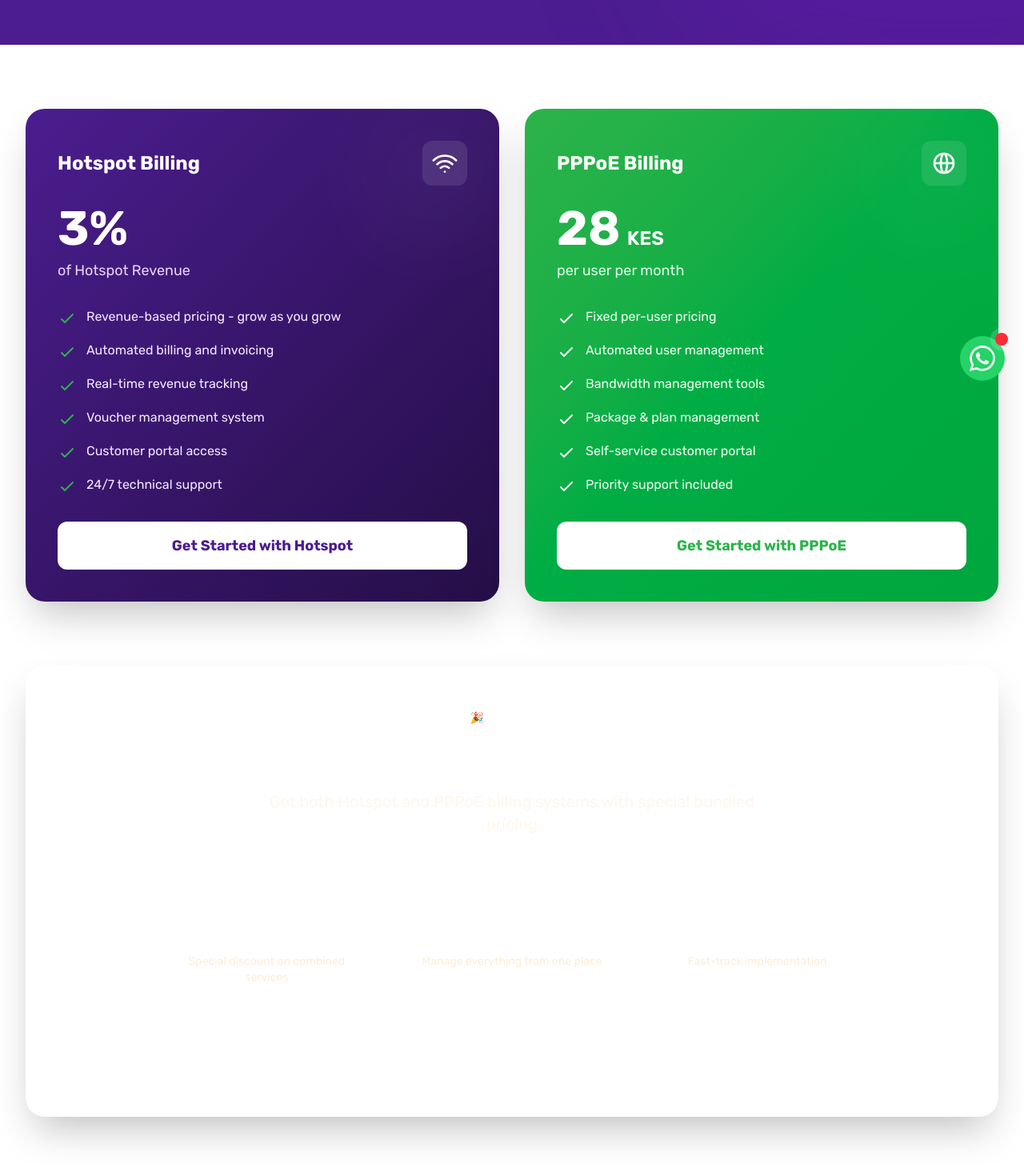
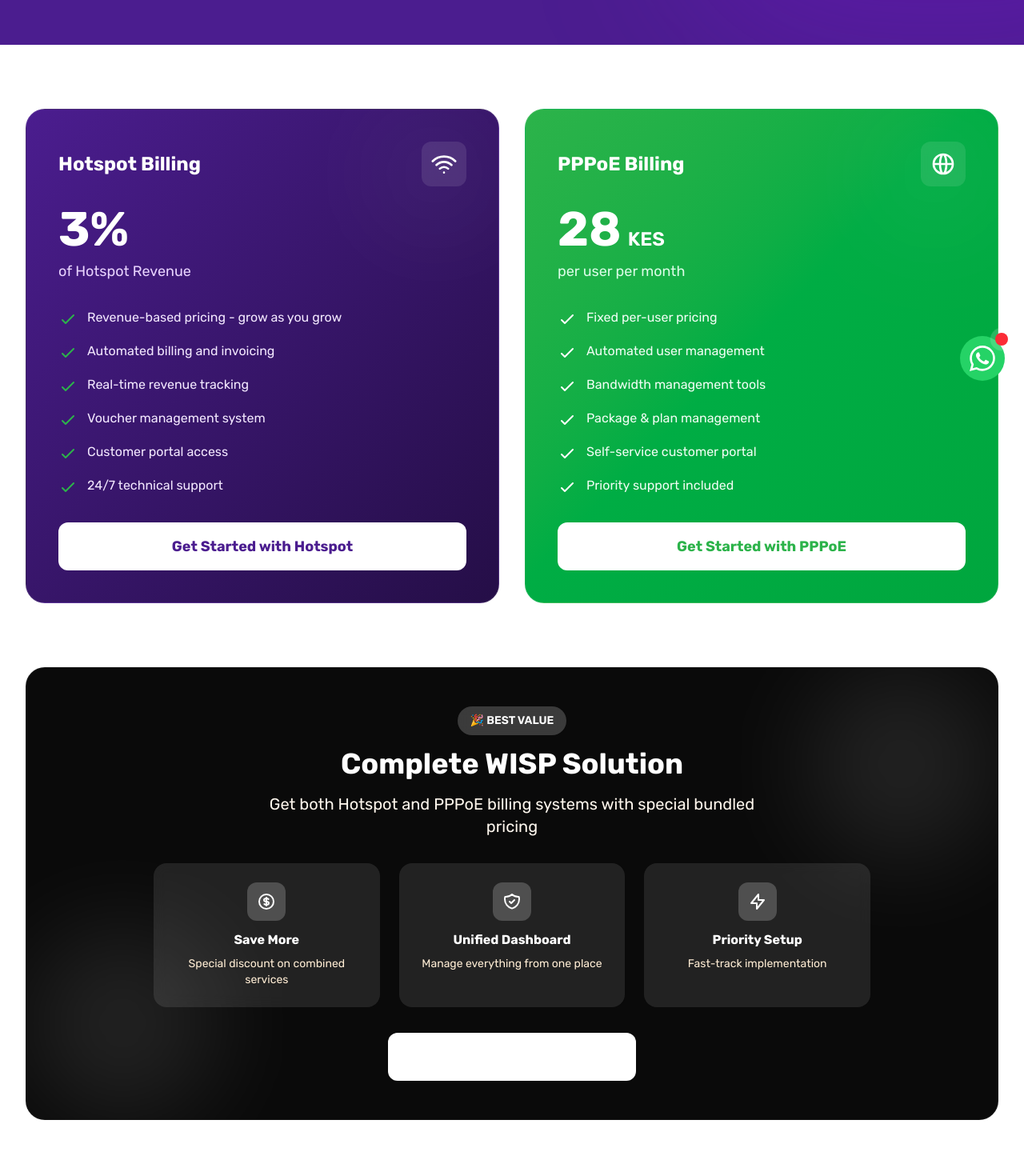
Before and after one commit to dennismutuku2005/pacewebsite, a Next.js app: page /pricing in a window 1280 px wide. Shown: the part 300-1770 px from the top of the page at 80% size. Built offline with nearby package versions, Linux system fonts and the light colour scheme.

Commit message:
Auto-update: page.js

```diff
--- a/src/app/pricing/page.js
+++ b/src/app/pricing/page.js
@@ -19,7 +19,7 @@ export default function PricingPage() {
 
                         {/* Hotspot Pricing */}
                         <ScrollReveal delay={0.1}>
-                            <div className="relative bg-gradient-to-br from-tappi-purple to-tappi-purple-dark rounded-3xl p-8 lg:p-10 text-white shadow-2xl hover:shadow-3xl transition-all hover:-translate-y-2 duration-300">
+                            <div className="relative bg-gradient-to-br from-tappi-purple to-tappi-purple-dark rounded-3xl p-8 lg:p-10 text-white border border-white/10 transition-all duration-300">
                                 <div className="absolute top-0 right-0 w-40 h-40 bg-white/5 rounded-full blur-3xl"></div>
 
                                 <div className="relative z-10">
@@ -79,7 +79,7 @@ export default function PricingPage() {
                                     </div>
 
                                     <Link href="/apply">
-                                        <button className="w-full bg-white text-tappi-purple px-6 py-4 rounded-xl font-bold text-lg hover:bg-gray-50 transition-all hover:shadow-lg">
+                                        <button className="w-full bg-white text-tappi-purple px-6 py-4 rounded-xl font-bold text-lg hover:bg-gray-50 transition-all">
                                             Get Started with Hotspot
                                         </button>
                                     </Link>
@@ -89,7 +89,7 @@ export default function PricingPage() {
 
                         {/* PPPoE Pricing */}
                         <ScrollReveal delay={0.2}>
-                            <div className="relative bg-gradient-to-br from-tappi-green to-green-600 rounded-3xl p-8 lg:p-10 text-white shadow-2xl hover:shadow-3xl transition-all hover:-translate-y-2 duration-300">
+                            <div className="relative bg-gradient-to-br from-tappi-green to-green-600 rounded-3xl p-8 lg:p-10 text-white border border-white/10 transition-all duration-300">
                                 <div className="absolute top-0 right-0 w-40 h-40 bg-white/5 rounded-full blur-3xl"></div>
 
                                 <div className="relative z-10">
@@ -150,7 +150,7 @@ export default function PricingPage() {
                                     </div>
 
                                     <Link href="/apply">
-                                        <button className="w-full bg-white text-tappi-green px-6 py-4 rounded-xl font-bold text-lg hover:bg-gray-50 transition-all hover:shadow-lg">
+                                        <button className="w-full bg-white text-tappi-green px-6 py-4 rounded-xl font-bold text-lg hover:bg-gray-50 transition-all">
                                             Get Started with PPPoE
                                         </button>
                                     </Link>
@@ -161,7 +161,7 @@ export default function PricingPage() {
 
                     {/* Combined Package */}
                     <ScrollReveal delay={0.3}>
-                        <div className="relative bg-gradient-to-r from-tappi-orange-start via-tappi-orange-mid to-tappi-orange-end rounded-3xl p-8 lg:p-12 text-white shadow-2xl overflow-hidden">
+                        <div className="relative bg-[#0A0A0A] rounded-3xl p-8 lg:p-12 text-white overflow-hidden border border-white/5">
                             <div className="absolute top-0 right-0 w-60 h-60 bg-white/10 rounded-full blur-3xl"></div>
                             <div className="absolute bottom-0 left-0 w-60 h-60 bg-white/10 rounded-full blur-3xl"></div>
 
@@ -207,7 +207,7 @@ export default function PricingPage() {
                                 </div>
 
                                 <Link href="/apply">
-                                    <button className="bg-white text-tappi-orange-mid px-10 py-4 rounded-xl font-bold text-lg hover:bg-gray-50 transition-all hover:shadow-2xl hover:-translate-y-1 inline-flex items-center gap-2">
+                                    <button className="bg-white text-tappi-orange-mid px-10 py-4 rounded-xl font-bold text-lg hover:bg-gray-50 transition-all inline-flex items-center gap-2">
                                         Get Complete Solution
                                         <svg className="w-5 h-5" fill="none" stroke="currentColor" viewBox="0 0 24 24">
                                             <path strokeLinecap="round" strokeLinejoin="round" strokeWidth={2} d="M17 8l4 4m0 0l-4 4m4-4H3" />
```
